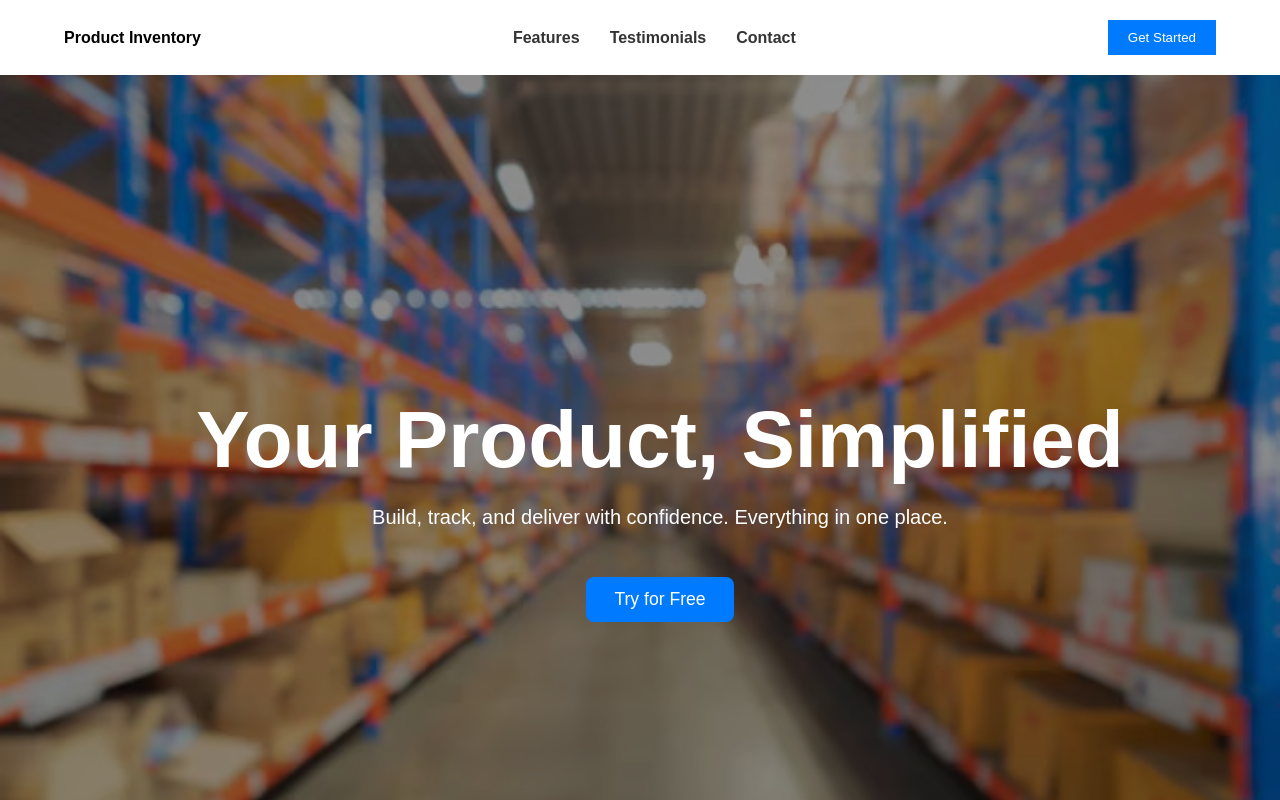
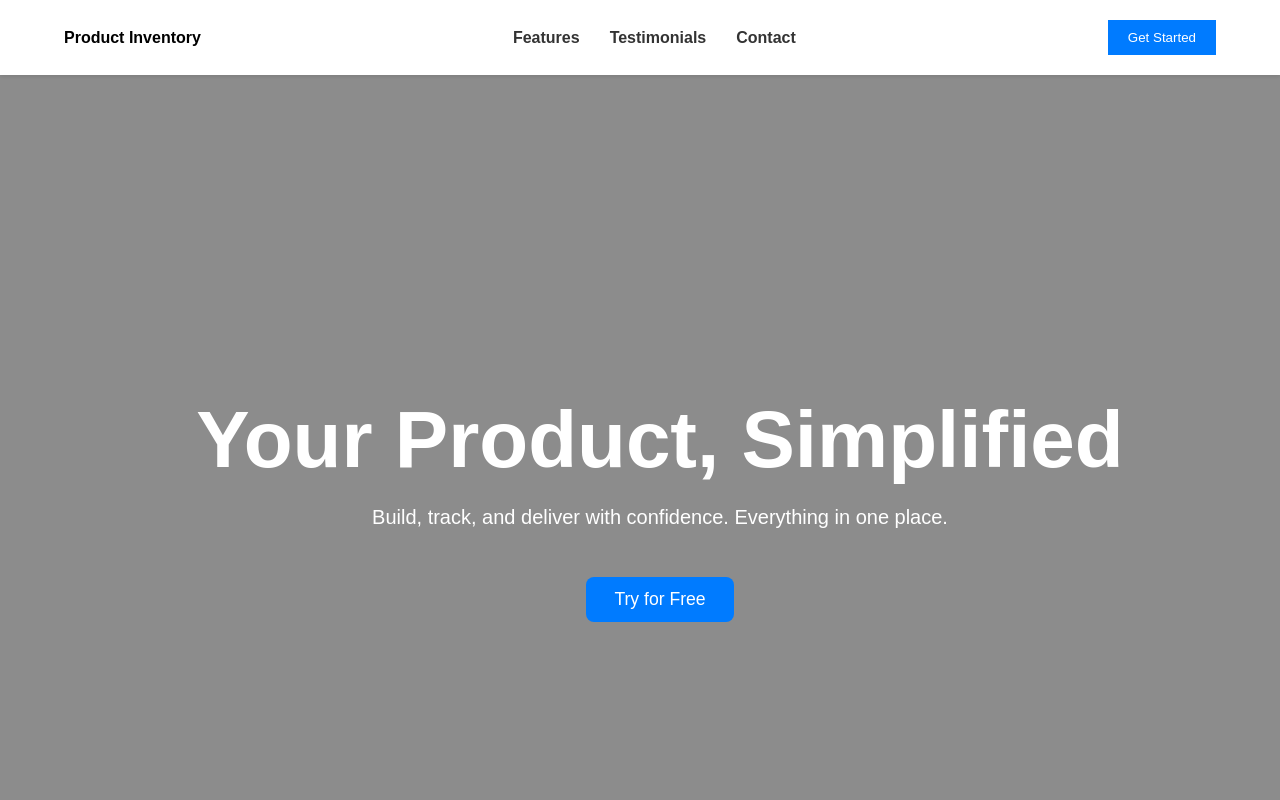
Before and after one commit to vidooshis/product-inventory, a React (Vite) app in the folder frontend/: page / in a window 1280 px wide. Shown: the top 800 px of the page. Built offline with nearby package versions, Linux system fonts and the light colour scheme.

Commit message:
hero bg image

```diff
--- a/frontend/src/components/Hero.jsx
+++ b/frontend/src/components/Hero.jsx
@@ -10,7 +10,7 @@ function Hero() {
     <section
       className="hero"
       style={{
-        backgroundImage: "url('/illuminated-light_1048944-11070769.jpg')",
+        backgroundImage: "/illuminated-light_1048944-11070769.jpg",
       }}
     >
       <div className="hero-overlay">
```
Also changed, not shown: 1 other file (tests, documents, lock files or other folders).
